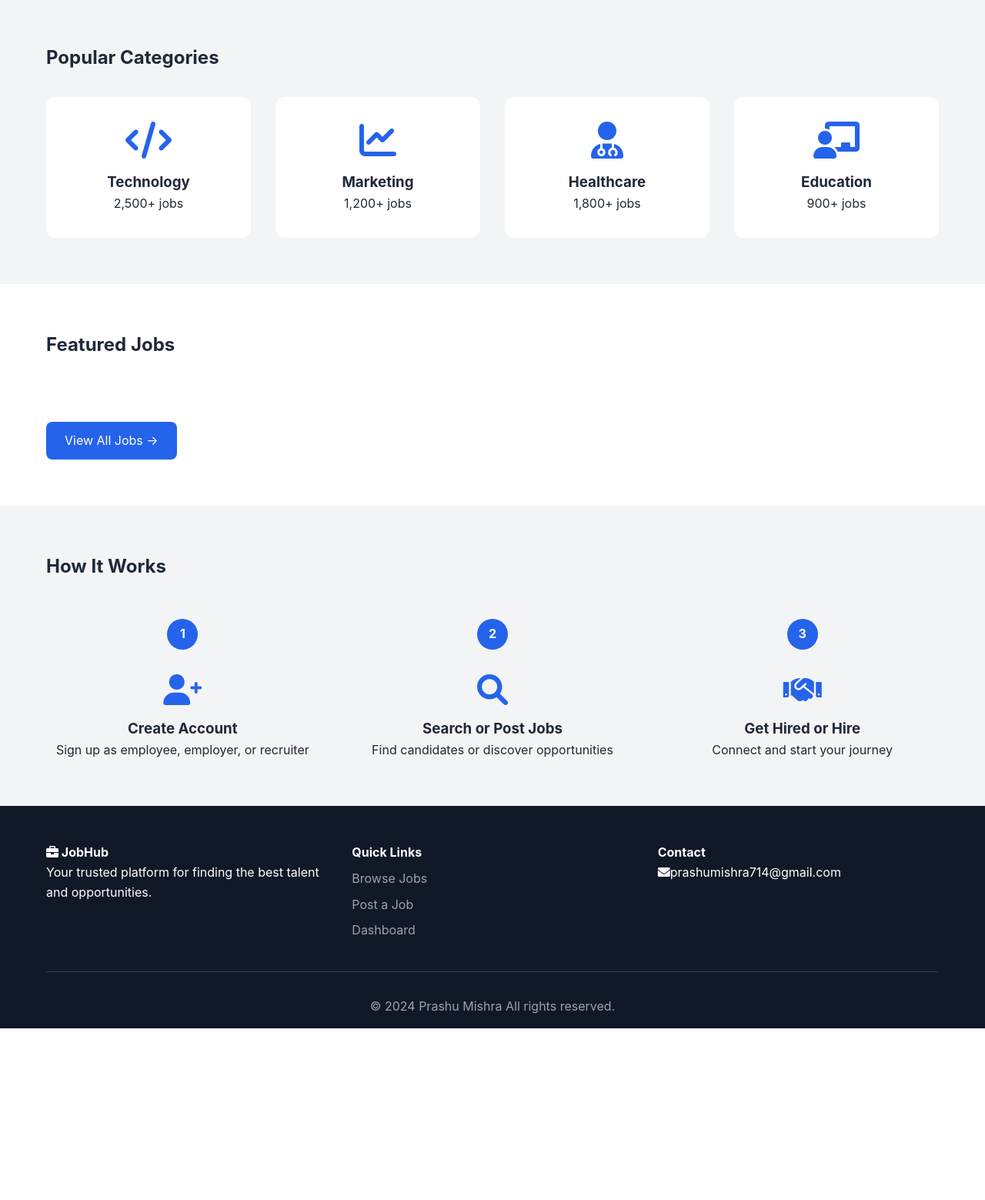
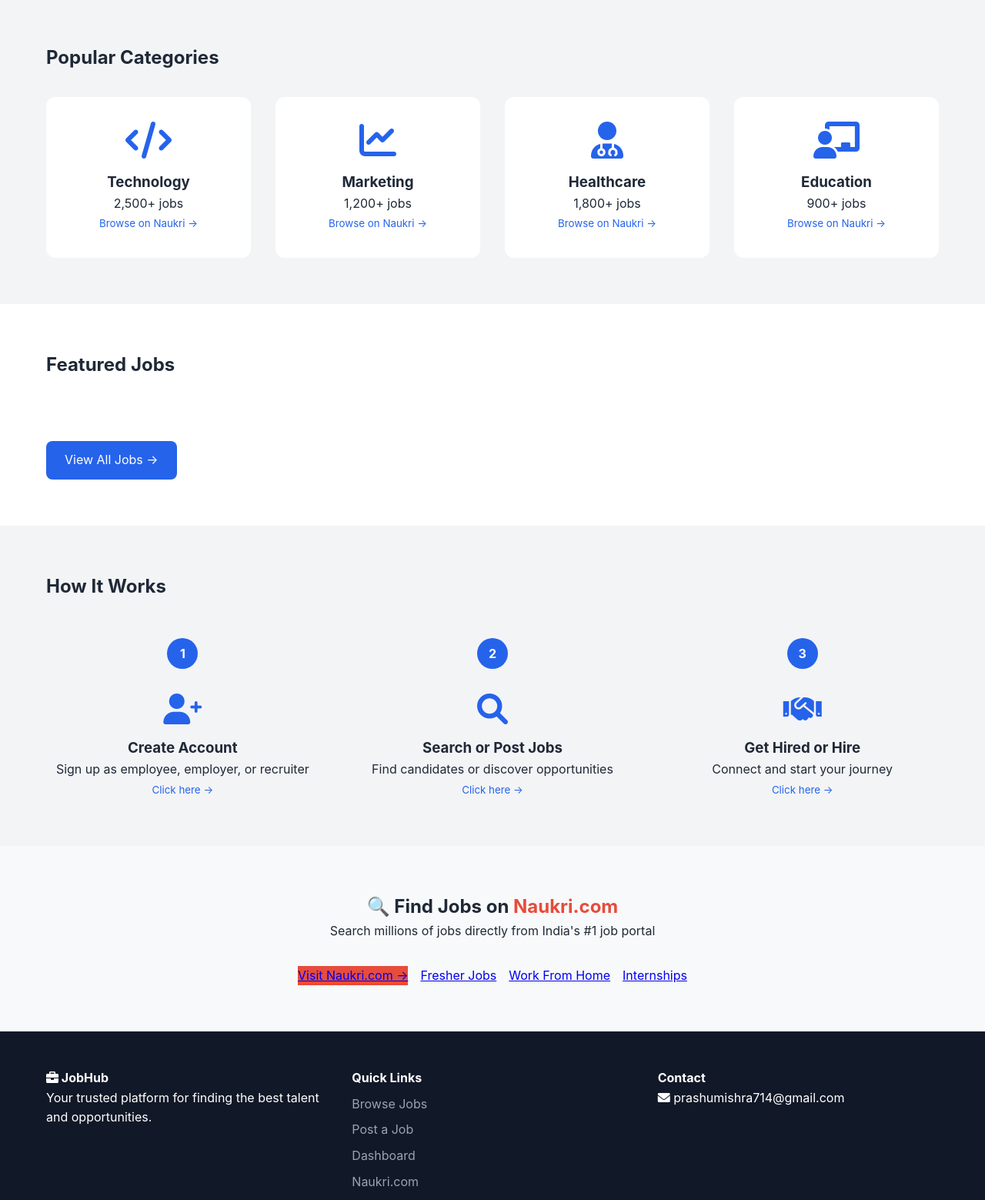
Before and after one commit to prashumishra1204/Job-platform-hub, a website: page index.html in a window 1280 px wide. Shown: the part 560-2119 px from the top of the page at 77% size. Before the commit the page ends 1896 px from the top, so only its background shows below. Drawn offline with Linux system fonts and the light colour scheme.

Commit message:
--VERSION --UPDATE --v1.1

```diff
--- a/index.html
+++ b/index.html
@@ -19,7 +19,7 @@
                 <a href="index.html" class="active">Home</a>
                 <a href="jobs.html">Browse Jobs</a>
                 <a href="dashboard.html">Dashboard</a>
-                <a href="post-job.html">Post a Job</a>
+                <a href="employer/post-job.html">Post a Job</a>
                 <div id="auth-buttons">
                     <a href="login.html" class="btn-login">Login</a>
                     <a href="register.html" class="btn-register">Register</a>
@@ -47,49 +47,45 @@
                 <input type="text" id="search-keyword" placeholder="Job title, keywords, or company">
                 <input type="text" id="search-location" placeholder="Location">
                 <button onclick="searchJobs()"><i class="fas fa-search"></i> Search Jobs</button>
+                <button onclick="searchOnNaukri()" style="background:#e74c3c"><i class="fas fa-external-link-alt"></i> Search on Naukri</button>
             </div>
             <div class="stats">
-                <div class="stat">
-                    <h3>10,000+</h3>
-                    <p>Active Jobs</p>
-                </div>
-                <div class="stat">
-                    <h3>5,000+</h3>
-                    <p>Companies</p>
-                </div>
-                <div class="stat">
-                    <h3>50,000+</h3>
-                    <p>Happy Employees</p>
-                </div>
+                <div class="stat"><h3>10,000+</h3><p>Active Jobs</p></div>
+                <div class="stat"><h3>5,000+</h3><p>Companies</p></div>
+                <div class="stat"><h3>50,000+</h3><p>Happy Employees</p></div>
             </div>
         </div>
     </section>
 
-    <!-- Categories -->
+    <!-- Categories - NOW CLICKABLE LINKS -->
     <section class="categories">
         <div class="container">
             <h2>Popular Categories</h2>
             <div class="category-grid">
-                <div class="category-card">
+                <a href="https://www.naukri.com/technology-jobs" target="_blank" class="category-card" style="text-decoration: none; color: inherit;">
                     <i class="fas fa-code"></i>
                     <h3>Technology</h3>
                     <p>2,500+ jobs</p>
-                </div>
-                <div class="category-card">
+                    <small style="color: #2563eb;">Browse on Naukri →</small>
+                </a>
+                <a href="https://www.naukri.com/marketing-jobs" target="_blank" class="category-card" style="text-decoration: none; color: inherit;">
                     <i class="fas fa-chart-line"></i>
                     <h3>Marketing</h3>
                     <p>1,200+ jobs</p>
-                </div>
-                <div class="category-card">
+                    <small style="color: #2563eb;">Browse on Naukri →</small>
+                </a>
+                <a href="https://www.naukri.com/healthcare-jobs" target="_blank" class="category-card" style="text-decoration: none; color: inherit;">
                     <i class="fas fa-user-md"></i>
                     <h3>Healthcare</h3>
                     <p>1,800+ jobs</p>
-                </div>
-                <div class="category-card">
+                    <small style="color: #2563eb;">Browse on Naukri →</small>
+                </a>
+                <a href="https://www.naukri.com/education-jobs" target="_blank" class="category-card" style="text-decoration: none; color: inherit;">
                     <i class="fas fa-chalkboard-user"></i>
                     <h3>Education</h3>
                     <p>900+ jobs</p>
-                </div>
+                    <small style="color: #2563eb;">Browse on Naukri →</small>
+                </a>
             </div>
         </div>
     </section>
@@ -98,36 +94,51 @@
     <section class="featured-jobs">
         <div class="container">
             <h2>Featured Jobs</h2>
-            <div class="jobs-grid" id="featured-jobs">
-                <!-- Jobs will be loaded here -->
-            </div>
+            <div class="jobs-grid" id="featured-jobs"></div>
             <a href="jobs.html" class="btn-view-all">View All Jobs →</a>
         </div>
     </section>
 
-    <!-- How It Works -->
+    <!-- How It Works - NOW CLICKABLE -->
     <section class="how-it-works">
         <div class="container">
             <h2>How It Works</h2>
             <div class="steps">
-                <div class="step">
+                <div class="step" onclick="window.location.href='register.html'" style="cursor: pointer;">
                     <div class="step-number">1</div>
                     <i class="fas fa-user-plus"></i>
                     <h3>Create Account</h3>
                     <p>Sign up as employee, employer, or recruiter</p>
+                    <small style="color: #2563eb;">Click here →</small>
                 </div>
-                <div class="step">
+                <div class="step" onclick="window.location.href='jobs.html'" style="cursor: pointer;">
                     <div class="step-number">2</div>
                     <i class="fas fa-search"></i>
                     <h3>Search or Post Jobs</h3>
                     <p>Find candidates or discover opportunities</p>
+                    <small style="color: #2563eb;">Click here →</small>
                 </div>
-                <div class="step">
+                <div class="step" onclick="window.location.href='dashboard.html'" style="cursor: pointer;">
                     <div class="step-number">3</div>
                     <i class="fas fa-handshake"></i>
                     <h3>Get Hired or Hire</h3>
                     <p>Connect and start your journey</p>
+                    <small style="color: #2563eb;">Click here →</small>
                 </div>
+            </div>
+        </div>
+    </section>
+
+    <!-- Naukri Integration Section -->
+    <section class="naukri-integration" style="background: #f8f9fa; padding: 60px 0; text-align: center;">
+        <div class="container">
+            <h2>🔍 Find Jobs on <span style="color: #e74c3c;">Naukri.com</span></h2>
+            <p>Search millions of jobs directly from India's #1 job portal</p>
+            <div style="display: flex; gap: 1rem; justify-content: center; flex-wrap: wrap; margin-top: 2rem;">
+                <a href="https://www.naukri.com/" target="_blank" class="btn-primary" style="background: #e74c3c;">Visit Naukri.com →</a>
+                <a href="https://www.naukri.com/fresher-jobs" target="_blank" class="btn-primary">Fresher Jobs</a>
+                <a href="https://www.naukri.com/work-from-home-jobs" target="_blank" class="btn-primary">Work From Home</a>
+                <a href="https://www.naukri.com/internship-jobs" target="_blank" class="btn-primary">Internships</a>
             </div>
         </div>
     </section>
@@ -142,16 +153,17 @@
                 <div class="footer-section">
                     <h4>Quick Links</h4>
                     <a href="jobs.html">Browse Jobs</a>
-                    <a href="post-job.html">Post a Job</a>
+                    <a href="employer/post-job.html">Post a Job</a>
                     <a href="dashboard.html">Dashboard</a>
+                    <a href="https://www.naukri.com/" target="_blank">Naukri.com</a>
                 </div>
                 <div class="footer-section">
                     <h4>Contact</h4>
-                    <p><i class="fas fa-envelope"></i>prashumishra714@gmail.com</p>
+                    <p><i class="fas fa-envelope"></i> prashumishra714@gmail.com</p>
                 </div>
             </div>
             <div class="footer-bottom">
-                <p>&copy; 2024 Prashu Mishra All rights reserved.</p>
+                <p>&copy; 2024 JobHub. All rights reserved. | Designed & Developed by Prashu Mishra <a href="https://www.naukri.com/" target="_blank">Jobs on Naukri</a></p>
             </div>
         </div>
     </footer>
@@ -159,5 +171,32 @@
     <script src="js/data.js"></script>
     <script src="js/auth.js"></script>
     <script src="js/main.js"></script>
+    <script>
+        // Search on Naukri.com
+        function searchOnNaukri() {
+            const keyword = document.getElementById('search-keyword')?.value || '';
+            const location = document.getElementById('search-location')?.value || '';
+
+            let naukriUrl = 'https://www.naukri.com/';
+
+            if (keyword) {
+                naukriUrl += `${encodeURIComponent(keyword)}-jobs`;
+            }
+            if (location) {
+                naukriUrl += `-in-${encodeURIComponent(location)}`;
+            }
+
+            window.open(naukriUrl, '_blank');
+        }
+
+        // Make category cards clickable
+        document.querySelectorAll('.category-card').forEach(card => {
+            card.addEventListener('click', function(e) {
+                if (this.href) {
+                    window.open(this.href, '_blank');
+                }
+            });
+        });
+    </script>
 </body>
 </html>
```
